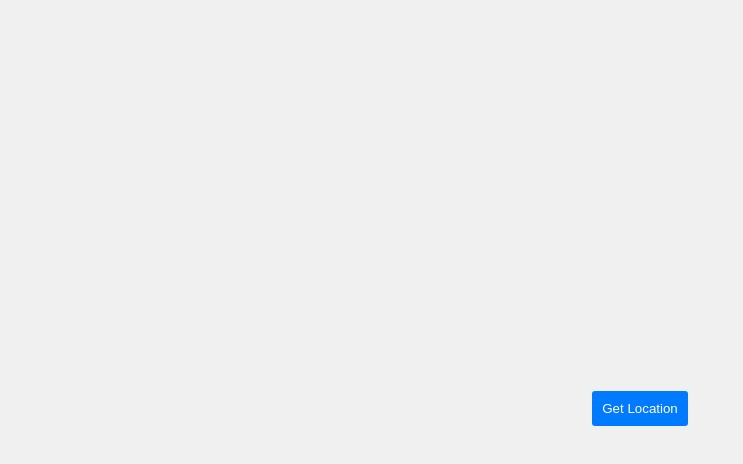
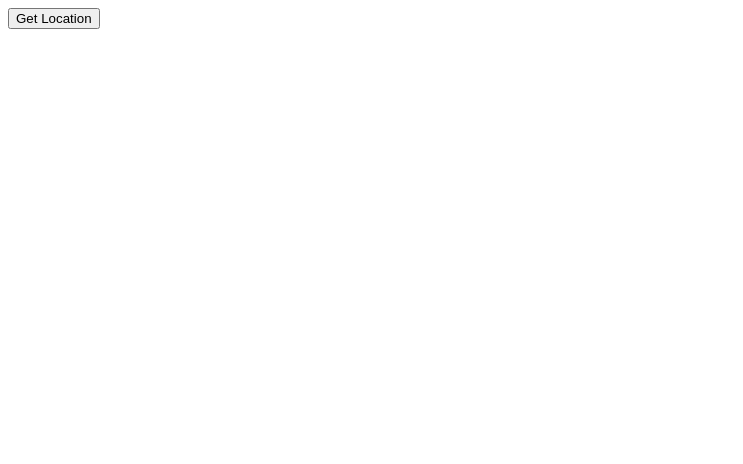
Before and after one commit to eyesee11/auth, a plain HTML site: page index.html in a window 1280 px wide. Shown: the whole page, without its empty margins (0-743 px from the left). Drawn offline with Linux system fonts and the light colour scheme.

Commit message:
Update index.html

```diff
--- a/index.html
+++ b/index.html
@@ -2,33 +2,16 @@
 <html lang="en">
 <head>
     <style>
-        body {
-            font-family: Arial, sans-serif;
-            display: flex;
-            justify-content: center;
-            align-items: center;
-            height: 100vh;
-            background-color: #f0f0f0;
-        }
-        .container {
-            background-color: #fff;
-            padding: 20px;
-            border-radius: 5px;
-            box-shadow: 0 0 10px rgba(0,0,0,0.1);
-            text-align: center;
-        }
-        button {
-            padding: 10px;
-            margin: 10px;
-            background-color: #007bff;
-            color: #fff;
-            border: none;
-            border-radius: 3px;
-            cursor: pointer;
-        }
-        button:hover {
-            background-color: #0056b3;
-        }
+        .button {
+        background-color: beige;
+        border: none;
+        color: brown;
+        padding: 15px 32px;
+        text-align: center;
+        text-decoration: none;
+        display: inline-block;
+        font-size: 16px;
+      }
     </style>
     <meta charset="UTF-8">
     <meta name="viewport" content="width=device-width, initial-scale=1.0">
```
